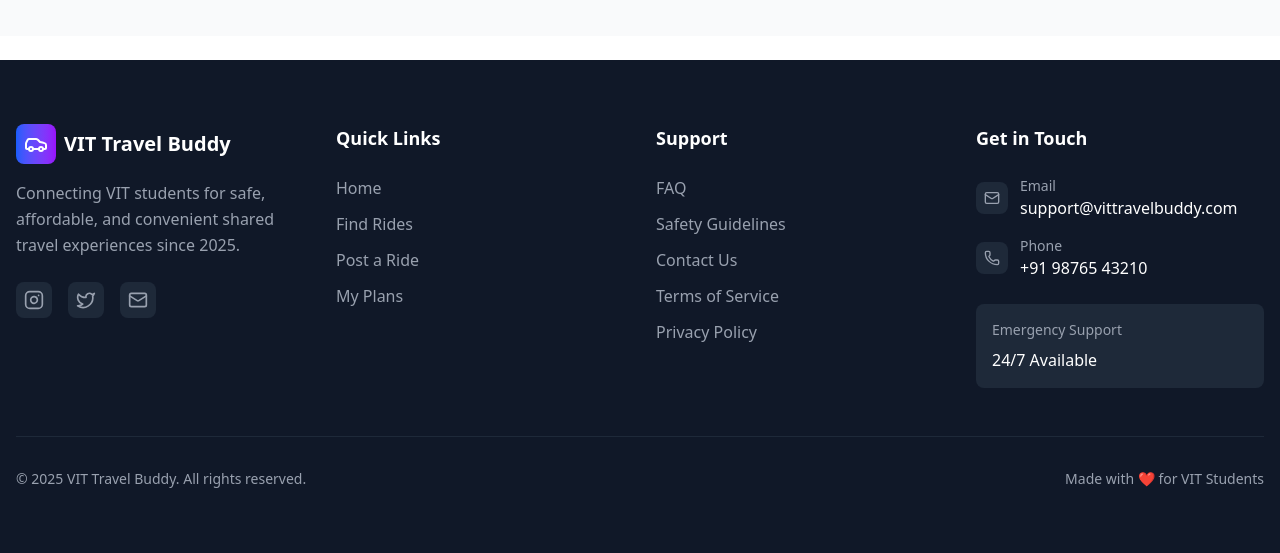
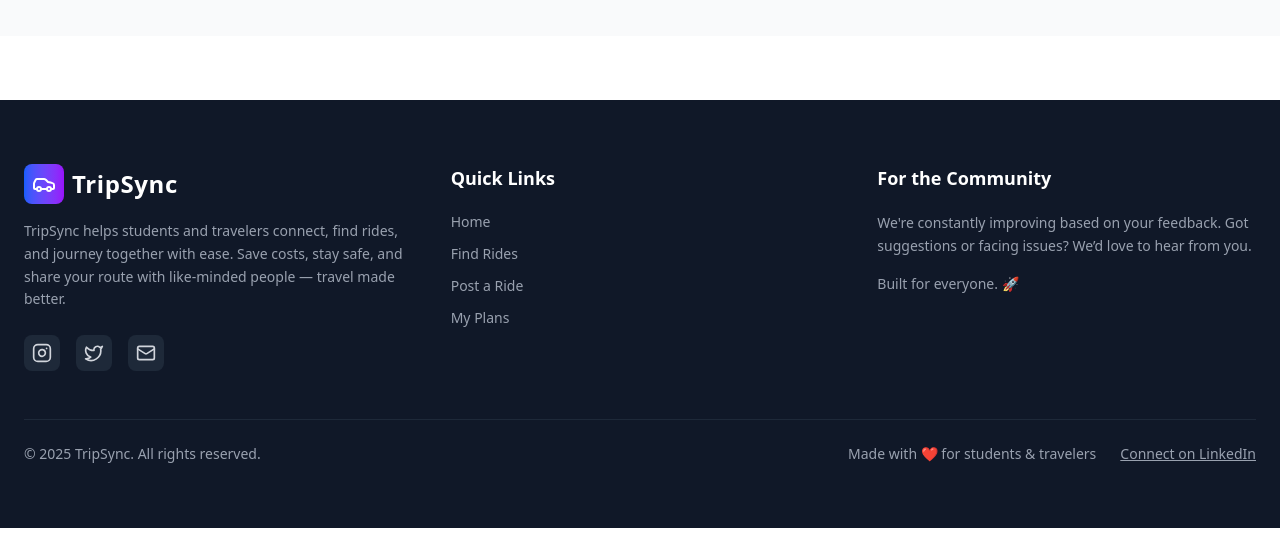
Before and after one commit to SBeeeee/TravelBuddy, a Next.js app in the folder frontend/: page /my-plans in a window 1280 px wide. Shown: the part 829-1382 px from the top of the page. After the commit the page ends 1357 px from the top, so only its background shows below. Built offline with nearby package versions, Linux system fonts and the light colour scheme; no server answers.

Commit message:
added proper footer

```diff
--- a/frontend/src/app/my-plans/components/Saved.jsx
+++ b/frontend/src/app/my-plans/components/Saved.jsx
@@ -1,6 +1,5 @@
 "use client"
 import React from 'react'
-import TravelCard from '@/app/AllRides/components/TravelCard'
 import { Wrench, AlertCircle, Loader2 } from "lucide-react";
 
 export default function Saved() {
--- a/frontend/src/components/Footer.jsx
+++ b/frontend/src/components/Footer.jsx
@@ -1,145 +1,91 @@
-import Link from "next/link"
-import { Car, Instagram, Twitter, Mail, Phone } from "lucide-react"
+import Link from "next/link";
+import { Car, Instagram, Twitter, Mail } from "lucide-react";
 
 export default function Footer() {
   return (
-    <footer className="bg-gray-900 text-white mt-6">
-      <div className="container mx-auto px-4 py-16">
-        <div className="grid grid-cols-1 md:grid-cols-4 gap-8">
-          {/* Brand */}
-          <div className="md:col-span-1">
+    <footer className="bg-gray-900 text-white mt-16">
+      <div className="max-w-7xl mx-auto px-6 py-16">
+        <div className="grid grid-cols-1 md:grid-cols-3 gap-12">
+          {/* Brand + About */}
+          <div>
             <div className="flex items-center space-x-2 mb-4">
               <div className="bg-gradient-to-r from-blue-600 to-purple-600 p-2 rounded-lg">
                 <Car className="h-6 w-6 text-white" />
               </div>
-              <span className="text-xl font-bold">VIT Travel Buddy</span>
+              <span className="text-2xl font-bold tracking-wide">TripSync</span>
             </div>
-            <p className="text-gray-400 mb-6 leading-relaxed">
-              Connecting VIT students for safe, affordable, and convenient shared travel experiences since 2025.
+            <p className="text-gray-400 text-sm leading-relaxed mb-6">
+              TripSync helps students and travelers connect, find rides, and journey together with ease.
+              Save costs, stay safe, and share your route with like-minded people — travel made better.
             </p>
             <div className="flex space-x-4">
-              <a
-                href="#"
-                className="text-gray-400 hover:text-white transition-colors p-2 bg-gray-800 rounded-lg hover:bg-gray-700"
-              >
-                <Instagram className="h-5 w-5" />
+              <a href="#" className="p-2 bg-gray-800 rounded-lg hover:bg-blue-600 transition">
+                <Instagram className="w-5 h-5 text-gray-300 hover:text-white transition" />
               </a>
-              <a
-                href="#"
-                className="text-gray-400 hover:text-white transition-colors p-2 bg-gray-800 rounded-lg hover:bg-gray-700"
-              >
-                <Twitter className="h-5 w-5" />
+              <a href="#" className="p-2 bg-gray-800 rounded-lg hover:bg-blue-600 transition">
+                <Twitter className="w-5 h-5 text-gray-300 hover:text-white transition" />
               </a>
-              <a
-                href="#"
-                className="text-gray-400 hover:text-white transition-colors p-2 bg-gray-800 rounded-lg hover:bg-gray-700"
-              >
-                <Mail className="h-5 w-5" />
+              <a href="#" className="p-2 bg-gray-800 rounded-lg hover:bg-blue-600 transition">
+                <Mail className="w-5 h-5 text-gray-300 hover:text-white transition" />
               </a>
             </div>
           </div>
 
-          {/* Quick Links */}
+          {/* Quick Navigation */}
           <div>
-            <h3 className="text-lg font-semibold mb-6">Quick Links</h3>
-            <ul className="space-y-3">
+            <h3 className="text-lg font-semibold mb-5">Quick Links</h3>
+            <ul className="space-y-3 text-sm text-gray-400">
               <li>
-                <Link href="/" className="text-gray-400 hover:text-white transition-colors">
+                <Link href="/" className="hover:text-white transition-colors">
                   Home
                 </Link>
               </li>
               <li>
-                <Link href="/dashboard" className="text-gray-400 hover:text-white transition-colors">
+                <Link href="/dashboard" className="hover:text-white transition-colors">
                   Find Rides
                 </Link>
               </li>
               <li>
-                <Link href="/create" className="text-gray-400 hover:text-white transition-colors">
+                <Link href="/create" className="hover:text-white transition-colors">
                   Post a Ride
                 </Link>
               </li>
               <li>
-                <Link href="/my-plans" className="text-gray-400 hover:text-white transition-colors">
+                <Link href="/my-plans" className="hover:text-white transition-colors">
                   My Plans
                 </Link>
               </li>
             </ul>
           </div>
 
-          {/* Support */}
+          {/* Community / Note */}
           <div>
-            <h3 className="text-lg font-semibold mb-6">Support</h3>
-            <ul className="space-y-3">
-              <li>
-                <Link href="/faq" className="text-gray-400 hover:text-white transition-colors">
-                  FAQ
-                </Link>
-              </li>
-              <li>
-                <Link href="/safety" className="text-gray-400 hover:text-white transition-colors">
-                  Safety Guidelines
-                </Link>
-              </li>
-              <li>
-                <Link href="/contact" className="text-gray-400 hover:text-white transition-colors">
-                  Contact Us
-                </Link>
-              </li>
-              <li>
-                <Link href="/terms" className="text-gray-400 hover:text-white transition-colors">
-                  Terms of Service
-                </Link>
-              </li>
-              <li>
-                <Link href="/privacy" className="text-gray-400 hover:text-white transition-colors">
-                  Privacy Policy
-                </Link>
-              </li>
-            </ul>
-          </div>
-
-          {/* Contact */}
-          <div>
-            <h3 className="text-lg font-semibold mb-6">Get in Touch</h3>
-            <div className="space-y-4">
-              <div className="flex items-center space-x-3">
-                <div className="bg-gray-800 p-2 rounded-lg">
-                  <Mail className="h-4 w-4 text-gray-400" />
-                </div>
-                <div>
-                  <div className="text-sm text-gray-400">Email</div>
-                  <div className="text-white">support@vittravelbuddy.com</div>
-                </div>
-              </div>
-              <div className="flex items-center space-x-3">
-                <div className="bg-gray-800 p-2 rounded-lg">
-                  <Phone className="h-4 w-4 text-gray-400" />
-                </div>
-                <div>
-                  <div className="text-sm text-gray-400">Phone</div>
-                  <div className="text-white">+91 98765 43210</div>
-                </div>
-              </div>
-            </div>
-
-            <div className="mt-6 p-4 bg-gray-800 rounded-lg">
-              <div className="text-sm text-gray-400 mb-2">Emergency Support</div>
-              <div className="text-white font-medium">24/7 Available</div>
-            </div>
+            <h3 className="text-lg font-semibold mb-5">For the Community</h3>
+            <p className="text-gray-400 text-sm leading-relaxed mb-4">
+              We're constantly improving based on your feedback. Got suggestions or facing issues? We’d love to hear from you.
+            </p>
+            <p className="text-gray-400 text-sm">
+              Built for everyone. 🚀
+            </p>
           </div>
         </div>
 
-        <div className="mt-12 pt-8 border-t border-gray-800">
-          <div className="flex flex-col md:flex-row justify-between items-center">
-            <p className="text-gray-400 text-sm">
-              &copy; {new Date().getFullYear()} VIT Travel Buddy. All rights reserved.
-            </p>
-            <div className="mt-4 md:mt-0 flex items-center space-x-6 text-sm text-gray-400">
-              <span>Made with ❤️ for VIT Students</span>
-            </div>
+        {/* Divider */}
+        <div className="mt-12 border-t border-gray-800 pt-6 flex flex-col md:flex-row justify-between items-center gap-4 text-sm text-gray-400">
+          <p>&copy; {new Date().getFullYear()} TripSync. All rights reserved.</p>
+          <div className="flex flex-col md:flex-row items-center gap-2 md:gap-6">
+            <span>Made with ❤️ for students & travelers</span>
+            <a
+              href="https://www.linkedin.com/in/shatadru-bhattacharya/"
+              target="_blank"
+              rel="noopener noreferrer"
+              className="hover:text-white underline"
+            >
+              Connect on LinkedIn
+            </a>
           </div>
         </div>
       </div>
     </footer>
-  )
+  );
 }
```
